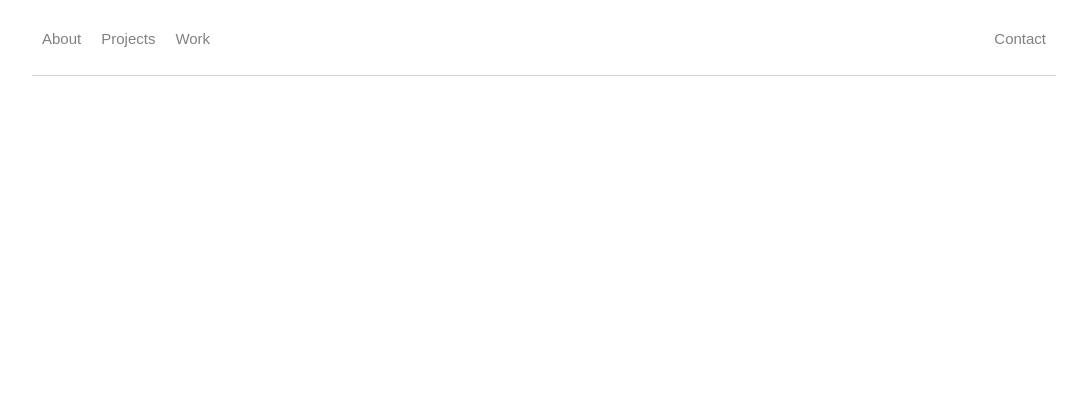
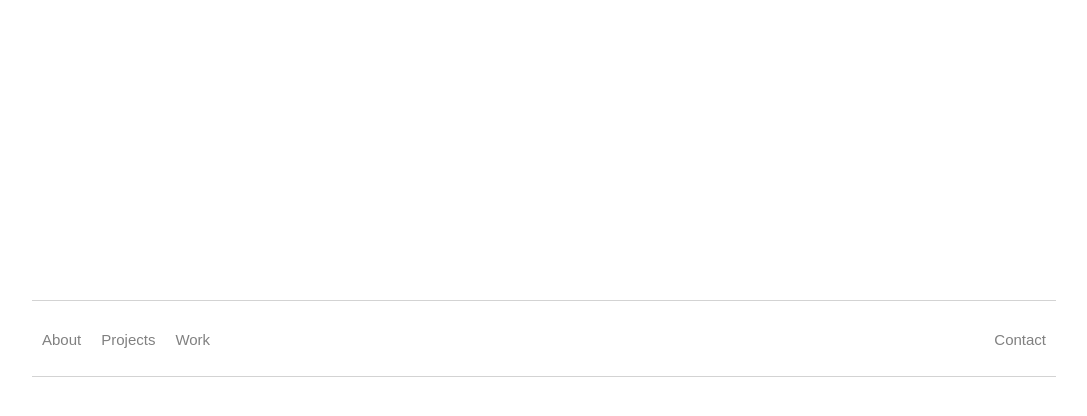
Before and after one commit to MarieJohanna/Portfolio, a React app: page / in a window 1280 px wide. Shown: the whole page, without its empty margins (96-1183 px from the left). Built offline with nearby package versions, Linux system fonts and the light colour scheme.

Commit message:
changed top of page

```diff
--- a/src/components/Home/home.css
+++ b/src/components/Home/home.css
@@ -1,3 +1,8 @@
+.top-of-page {
+  height: 300px;
+}
+
+
 .navigation {
   display: flex;
   justify-content: space-between;
@@ -7,6 +12,7 @@
   margin-right: auto;
   margin-bottom: 40px;
   border-bottom: 1px solid lightgray;
+  border-top: 1px solid lightgray;
 }
 
 .navigation #sub-nav-1 {
--- a/src/components/Home/home.js
+++ b/src/components/Home/home.js
@@ -6,6 +6,11 @@ class Home extends React.Component {
   render() {
     return (
       <div className="home-start">
+        <div className="top-of-page">
+          <div className="image-box">
+            <img src="" alt=""/>
+          </div>
+        </div>
         <header>
           <nav className="navigation">
             <ul id="sub-nav-1">
```
